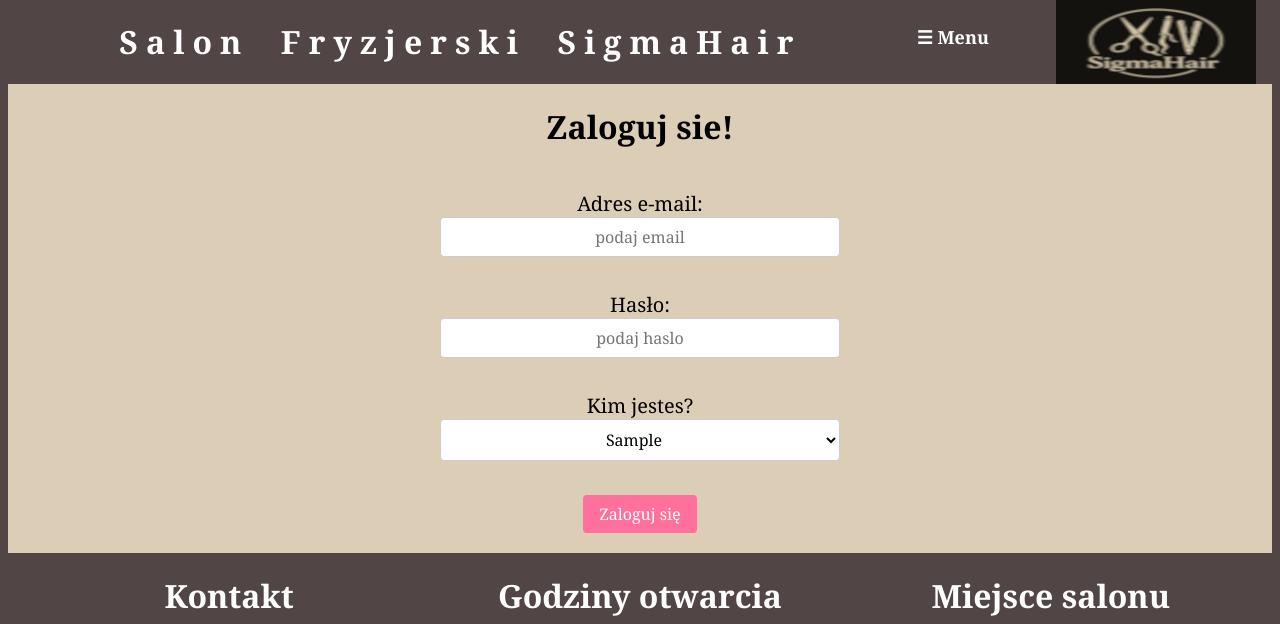
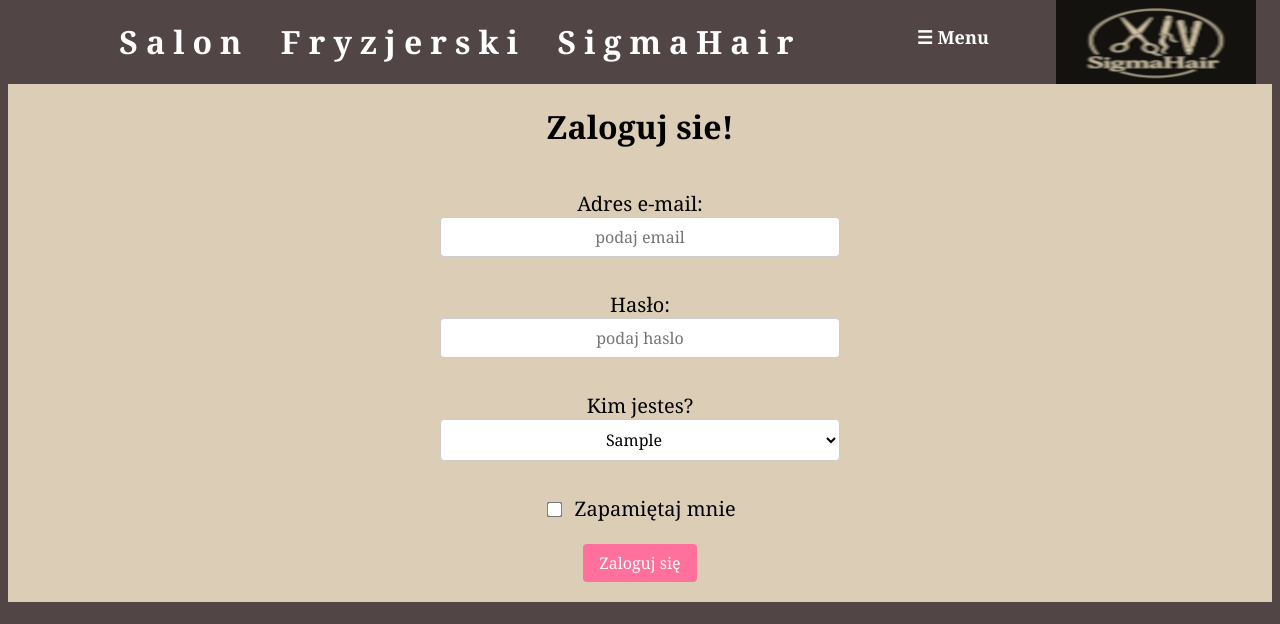
Before and after one commit to GGTeacherOP/Fryzjerki_Kmiecik_Jungiewicz, a PHP site: page /login.php in a window 1280 px wide. Shown: the part 19-643 px from the top of the page. Run offline with PHP 8.4, Linux system fonts and the light colour scheme; tables that the repository leaves empty or names only in its code hold one stand-in row (values such as "Sample post").

Commit message:
dodanie zapamietaj mnie w formularzu na login.php

```diff
--- a/login.php
+++ b/login.php
@@ -137,7 +137,8 @@ if (isset($_POST['zaloguj'])) {
 
         </select>
         <br><br>
-
+        <label>
+  <input type="checkbox" name="zapamietaj" value="1"> Zapamiętaj mnie</label><br><br>
         <button type="submit" name="zaloguj">Zaloguj się</button>
 
     </form>
```
